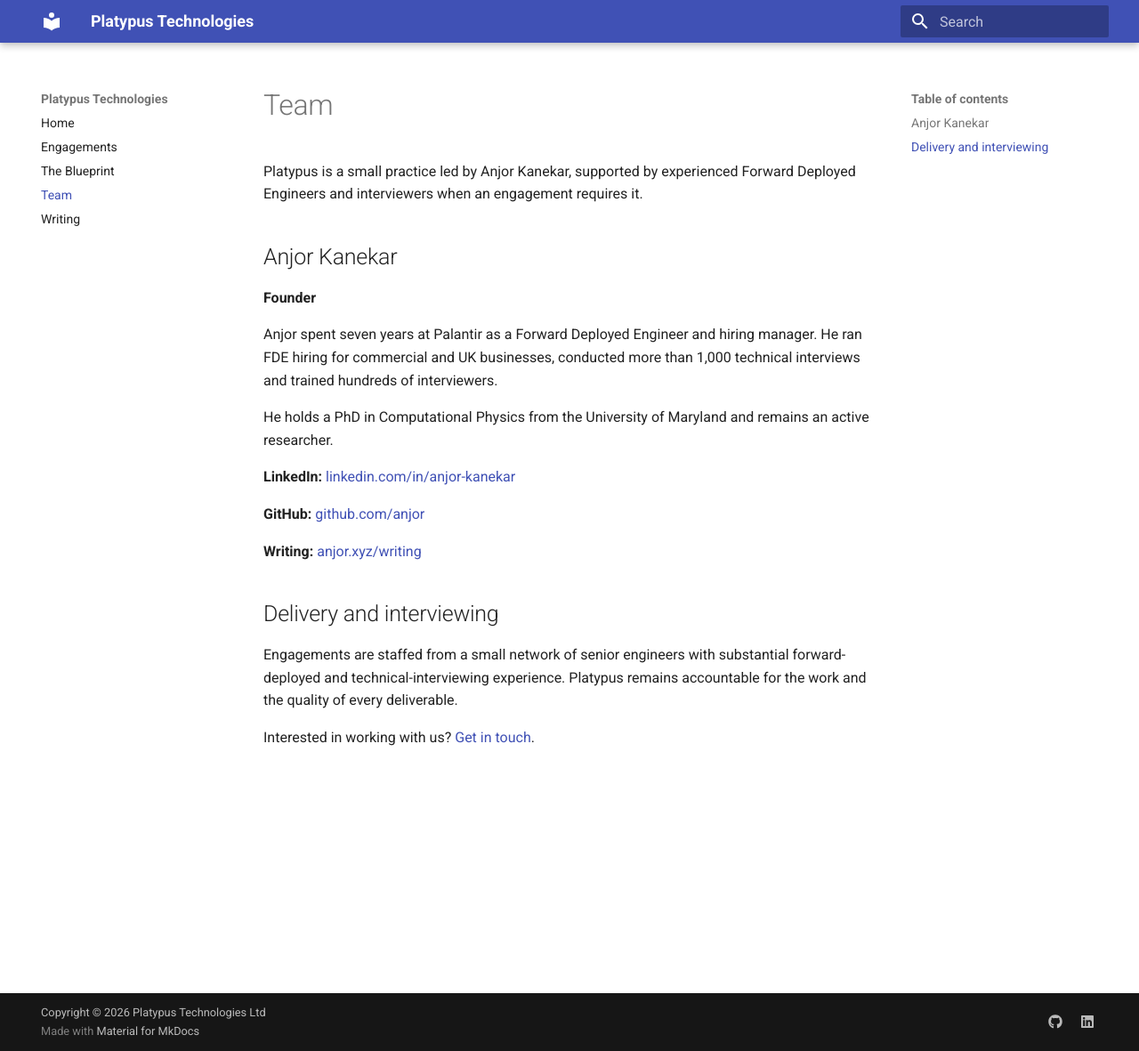
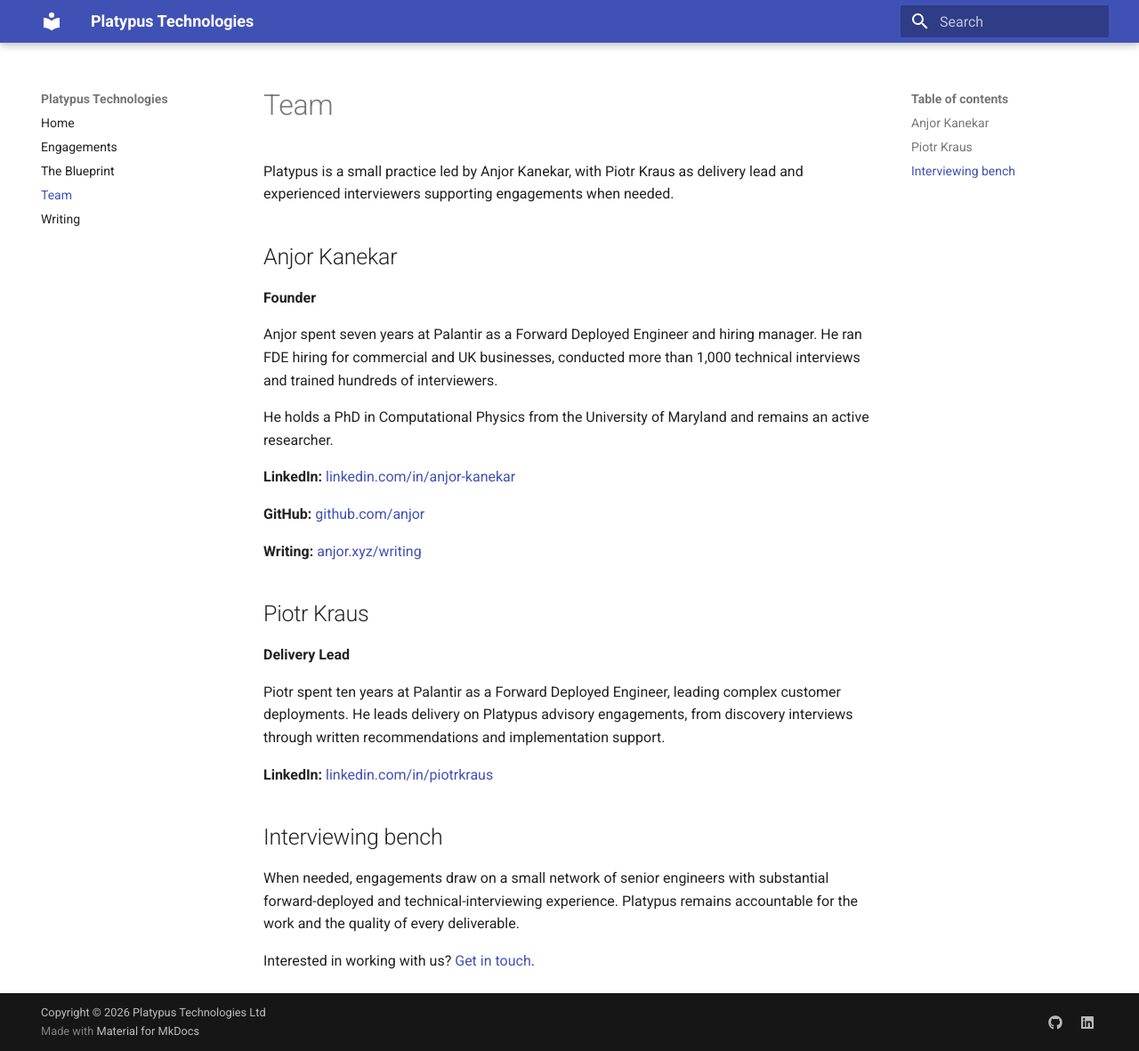
Before and after one commit to anjor/platypus-website, an MkDocs documentation site: the page built from docs/team.md, in a window 1280 px wide and 1181 px high. Shown: the whole window at 89% size. Built offline with MkDocs 1.6.1 and Material for MkDocs 9.7.7, drawn with Linux system fonts in a browser that asks for light colours.

Commit message:
Add clients and delivery lead

```diff
--- a/docs/team.md
+++ b/docs/team.md
@@ -1,6 +1,6 @@
 # Team
 
-Platypus is a small practice led by Anjor Kanekar, supported by experienced Forward Deployed Engineers and interviewers when an engagement requires it.
+Platypus is a small practice led by Anjor Kanekar, with Piotr Kraus as delivery lead and experienced interviewers supporting engagements when needed.
 
 ## Anjor Kanekar
 
@@ -16,8 +16,16 @@
 
 **Writing:** [anjor.xyz/writing](https://anjor.xyz/writing)
 
-## Delivery and interviewing
+## Piotr Kraus
 
-Engagements are staffed from a small network of senior engineers with substantial forward-deployed and technical-interviewing experience. Platypus remains accountable for the work and the quality of every deliverable.
+**Delivery Lead**
+
+Piotr spent ten years at Palantir as a Forward Deployed Engineer, leading complex customer deployments. He leads delivery on Platypus advisory engagements, from discovery interviews through written recommendations and implementation support.
+
+**LinkedIn:** [linkedin.com/in/piotrkraus](https://www.linkedin.com/in/piotrkraus)
+
+## Interviewing bench
+
+When needed, engagements draw on a small network of senior engineers with substantial forward-deployed and technical-interviewing experience. Platypus remains accountable for the work and the quality of every deliverable.
 
 Interested in working with us? [Get in touch](mailto:work@platypustech.xyz).
```
Also changed, not shown: docs/case-notes/index.md (+8 -0 lines), docs/engagements.md (+1 -1 lines), docs/index.md (+2 -0 lines).
